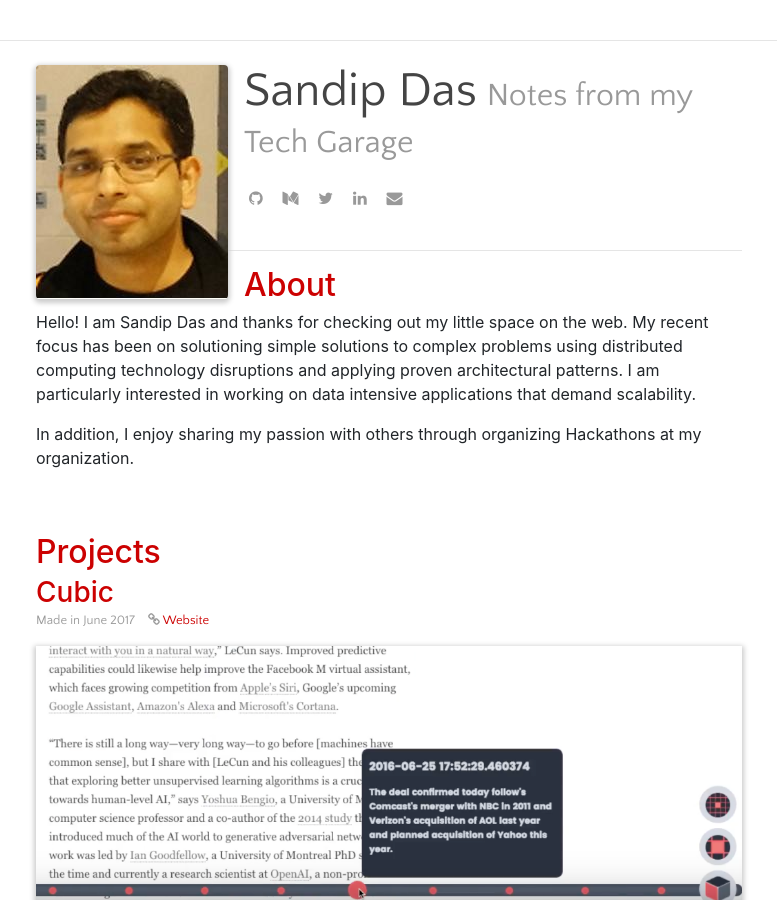
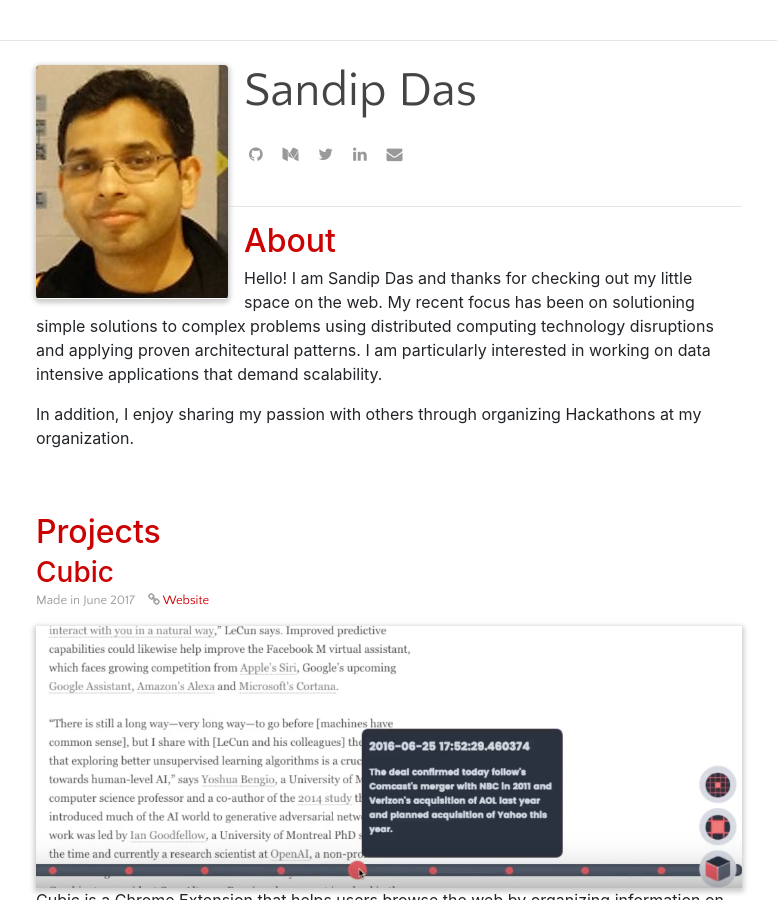
Before and after one commit to asksandipd/asksandipd.github.io, a Jekyll site: the page built from index.html, in a window 1280 px wide and 900 px high. Shown: the whole window, without its empty margins (251-1028 px from the left). Built offline with Jekyll 4.4.1, drawn with Linux system fonts in a browser that asks for light colours; nearby versions of some CDN libraries; library files that are not in the unit come from our copies; the list of posts is cut into pages by our own code.

Commit message:
Update settings.yml

```diff
--- a/_data/settings.yml
+++ b/_data/settings.yml
@@ -1,6 +1,6 @@
 # title and tagline
 title:  Sandip Das
-tagline:  Notes from my Tech Garage
+tagline:
 author:
   name: 'Sandip Das'
   twitter: asksandipd
```
